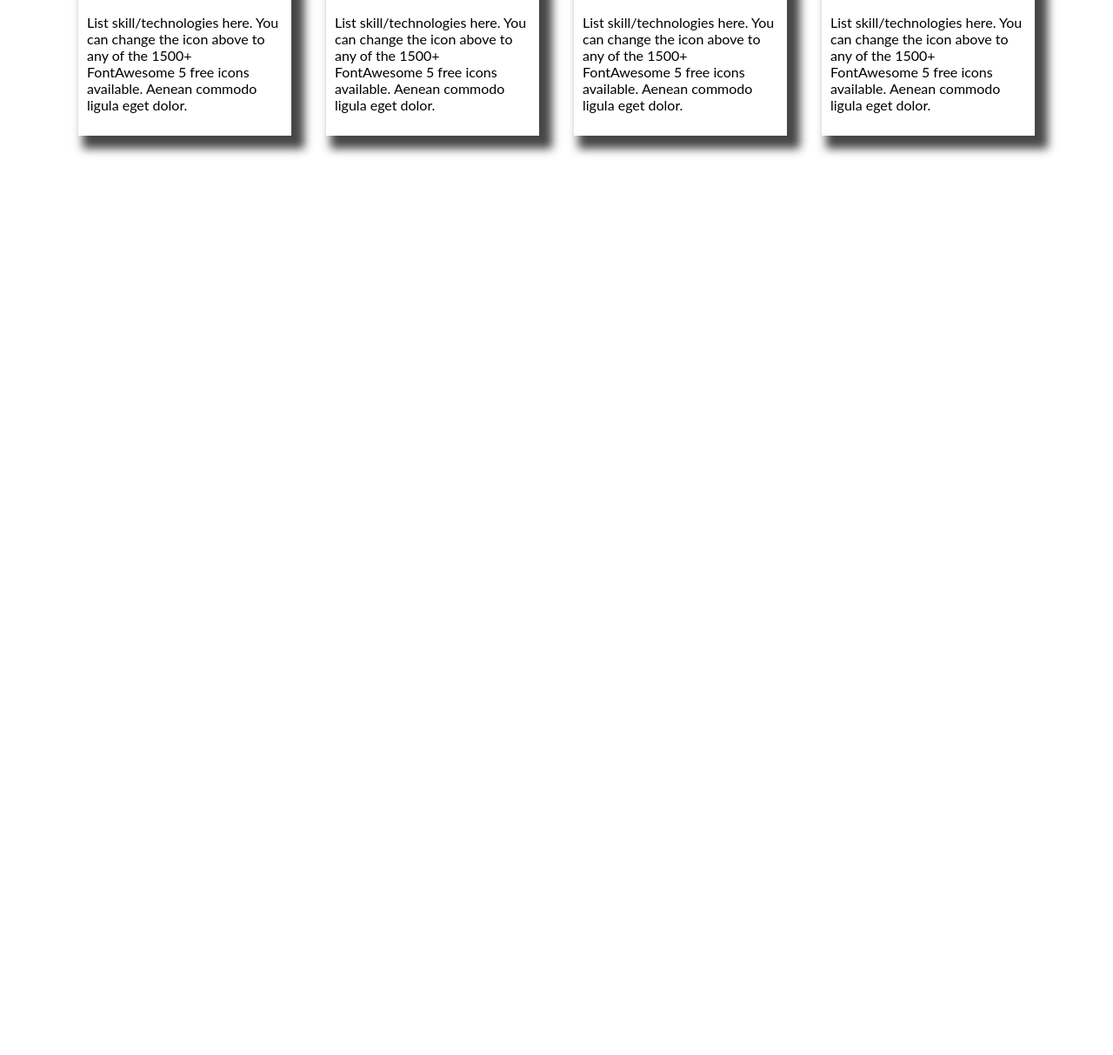
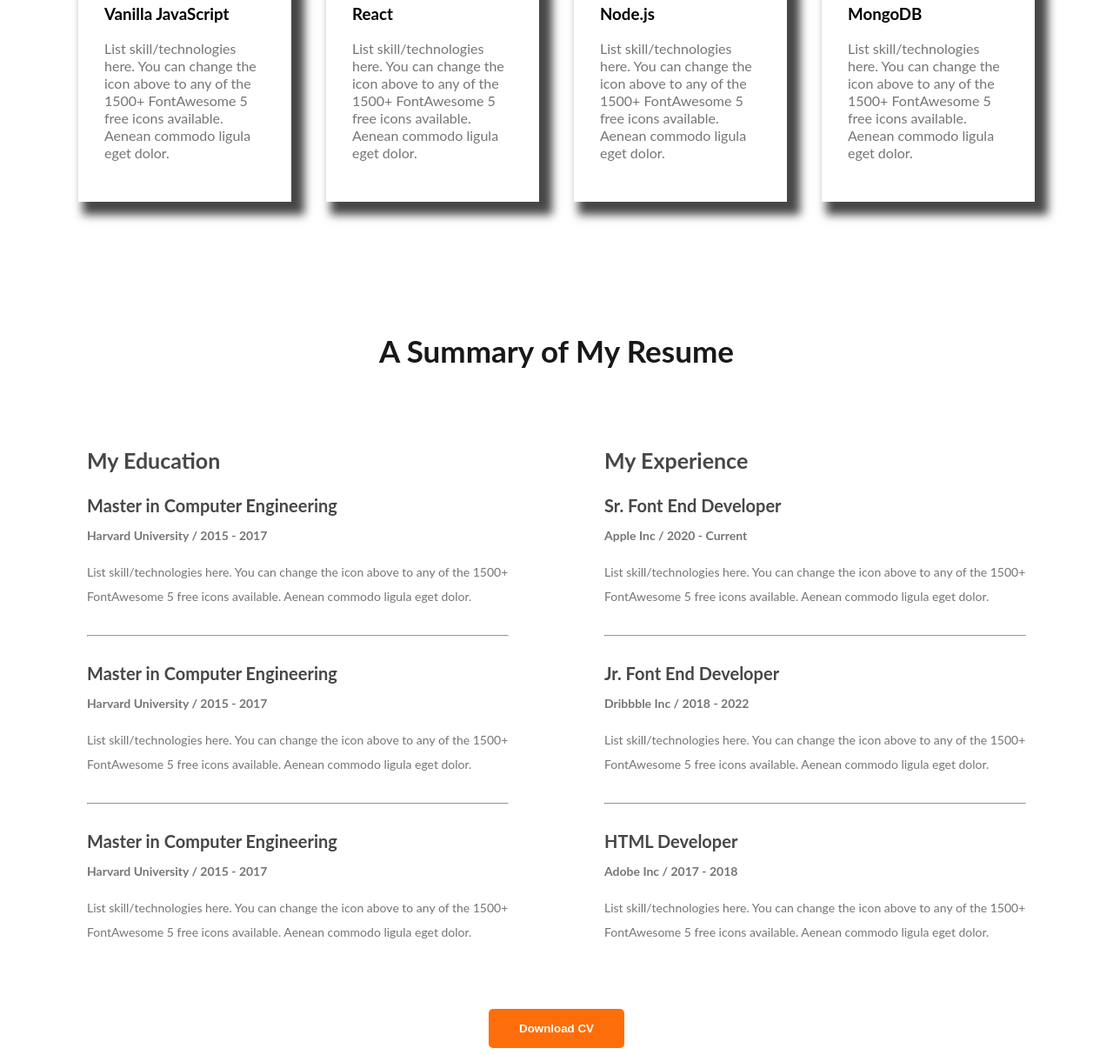
Before and after one commit to moniru005/developer-portfolio, a plain HTML site: page index.html in a window 1280 px wide. Shown: the part 1680-2893 px from the top of the page at 87% size. Before the commit the page ends 1864 px from the top, so only its background shows below. Drawn offline with Linux system fonts and the light colour scheme.

Commit message:
added Summary of Resume

```diff
--- a/css/style.css
+++ b/css/style.css
@@ -82,6 +82,9 @@ main{
     max-width: 1140px;
     margin: 0 auto;
 }
+main section{
+    margin-top: 130px;
+}
 
 /* About section style */
 .about{
@@ -122,6 +125,7 @@ main{
     padding: 20px 150px;
     line-height: 25px;
     text-align: center;
+    color: #757575;
 }
 
 .skill-container{
@@ -132,6 +136,61 @@ main{
 .skill{
     margin: 20px;
     border: 0px solid rgb(201, 199, 199);
-    padding: 10px;
+    padding: 30px;
     box-shadow:10px 10px 10px 5px #474747;
+    /* box-shadow: 0px 6px 50px 0px rgba(0, 0, 0, 0.06); */
+
 }
+.skill-description{
+    color: #757575;
+    font-size: 16px;
+    text-align: left;
+    line-height: 20px;
+}
+
+/* Resume section style */
+.resume-container{
+    display:flex;
+    justify-content: space-around;
+    align-items:center;
+    gap: 50px;
+}
+.resume-column{
+    /* border: 1px solid gray; */
+    padding: 30px;
+}
+.resume-col-title{
+    color: #474747;
+    font-size: 25px;;
+    font-weight: 700;
+}
+.resume-item{
+    color: #474747;
+}
+.resume-item-title{
+    font-size: 20px;
+    font-weight: 700;
+    color: #474747;
+    line-height: normal;
+    margin-bottom: 10px;
+}
+.resume-item-institute{
+    font-size: 14px;
+    color: #757575;
+    font-weight: 700;
+    margin-bottom: 20px;
+}
+.resume-item-description{
+    color: #757575;
+    font-size: 14px;
+    font-style: normal;
+    font-weight: 400;
+    line-height: 28px;
+}
+.resume-container hr{
+    margin: 30px 0px;
+}
+.download-cv{
+    text-align: center;
+    margin-top: 30px;
+}
--- a/index.html
+++ b/index.html
@@ -61,6 +61,8 @@
             </div>
         </section>
         <!-- End About -->
+
+        <!-- Start Skill section -->
         <section>
             <h3 class="section-title">What I do</h3>
             <p id="section-desc" class="section-description">I have more than 10 years experience building software for clients all over the world. Below is a quick overview of my main technical skill sets and technologies i use. Want to find out more about my experience? Check out my online resume and project portfolio.</p>
@@ -88,6 +90,58 @@
                 </div>
             </div>
         </section>
+        <!-- End Skill -->
+
+        <!-- Start Resume section -->
+        <section>
+            <h3 class="section-title">A Summary of My Resume</h3>
+            <div class="resume-container">
+                <div class="resume-column">
+                    <h3 class="resume-col-title">My Education</h3>
+                    <div class="resume-item">
+                        <h2 class="resume-item-title">Master in Computer Engineering</h2>
+                        <h3 class="resume-item-institute">Harvard University / 2015 - 2017</h3>
+                        <p class="resume-item-description">List skill/technologies here. You can change the icon above to any of the 1500+ FontAwesome 5 free icons available. Aenean commodo ligula eget dolor.</p>
+                    </div>
+                    <hr>
+                    <div class="resume-item">
+                        <h2 class="resume-item-title">Master in Computer Engineering</h2>
+                        <h3 class="resume-item-institute">Harvard University / 2015 - 2017</h3>
+                        <p class="resume-item-description">List skill/technologies here. You can change the icon above to any of the 1500+ FontAwesome 5 free icons available. Aenean commodo ligula eget dolor.</p>
+                    </div>
+                    <hr>
+                    <div class="resume-item">
+                        <h2 class="resume-item-title">Master in Computer Engineering</h2>
+                        <h3 class="resume-item-institute">Harvard University / 2015 - 2017</h3>
+                        <p class="resume-item-description">List skill/technologies here. You can change the icon above to any of the 1500+ FontAwesome 5 free icons available. Aenean commodo ligula eget dolor.</p>
+                    </div>
+                </div>
+
+                <div class="resume-column">
+                    <h3 class="resume-col-title">My Experience</h3>
+                    <div class="resume-item">
+                        <h2 class="resume-item-title">Sr. Font End Developer</h2>
+                        <h3 class="resume-item-institute">Apple Inc / 2020 - Current</h3>
+                        <p class="resume-item-description">List skill/technologies here. You can change the icon above to any of the 1500+ FontAwesome 5 free icons available. Aenean commodo ligula eget dolor.</p>
+                    </div>
+                    <hr>
+                    <div class="resume-item">
+                        <h2 class="resume-item-title">Jr. Font End Developer</h2>
+                        <h3 class="resume-item-institute">Dribbble Inc / 2018 - 2022</h3>
+                        <p class="resume-item-description">List skill/technologies here. You can change the icon above to any of the 1500+ FontAwesome 5 free icons available. Aenean commodo ligula eget dolor.</p>
+                    </div>
+                    <hr>
+                    <div class="resume-item">
+                        <h2 class="resume-item-title">HTML Developer</h2>
+                        <h3 class="resume-item-institute">Adobe Inc / 2017 - 2018</h3>
+                        <p class="resume-item-description">List skill/technologies here. You can change the icon above to any of the 1500+ FontAwesome 5 free icons available. Aenean commodo ligula eget dolor.</p>
+                    </div>
+                </div>
+            </div>
+            <div class="download-cv">
+                <button class="btn-primary">Download CV</button>
+            </div>
+        </section>
     </main>
     <footer>
 
```
